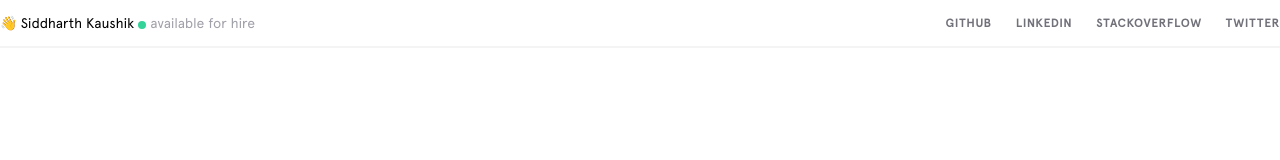
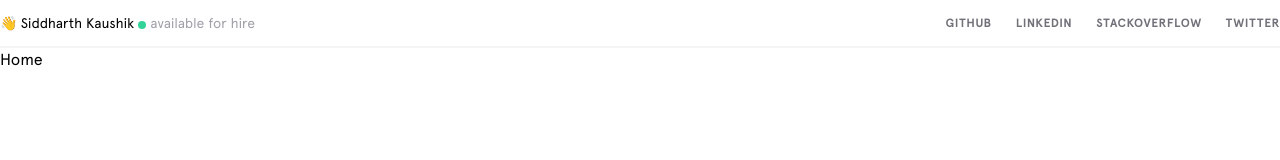
Before and after one commit to siddharth-kaushik/sidbits, a React (Vite) app: page / in a window 1280 px wide. Shown: the top 160 px of the page. Built offline with nearby package versions, Linux system fonts and the light colour scheme; a web font is replaced by a local one.

Commit message:
add routes

```diff
--- a/src/main.jsx
+++ b/src/main.jsx
@@ -1,10 +1,19 @@
 import React from 'react'
 import ReactDOM from 'react-dom/client'
+import { BrowserRouter, Routes, Route } from 'react-router-dom'
+
+import { Home } from './pages'
 import App from './App'
 import './index.css'
 
 ReactDOM.createRoot(document.getElementById('root')).render(
   <React.StrictMode>
-    <App />
+    <BrowserRouter>
+      <Routes>
+        <Route path="/" element={<App />}>
+          <Route index element={<Home />} />
+        </Route>
+      </Routes>
+    </BrowserRouter>
   </React.StrictMode>
 )
```
